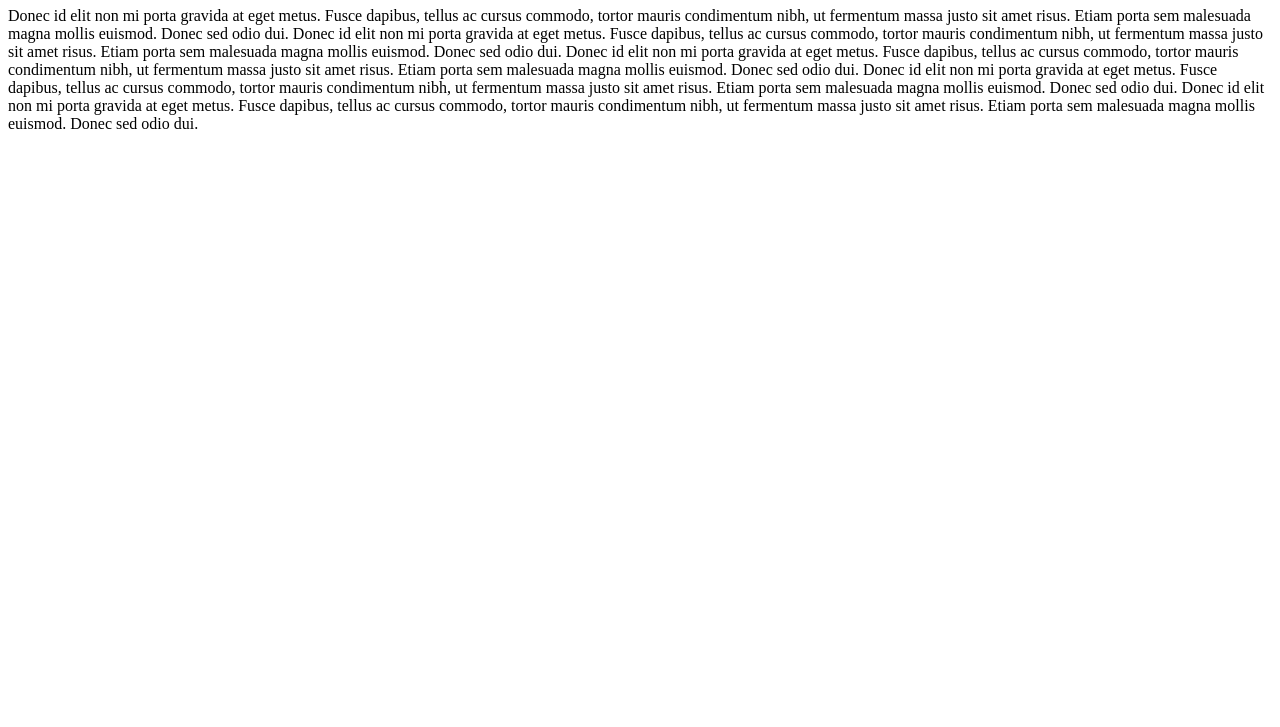
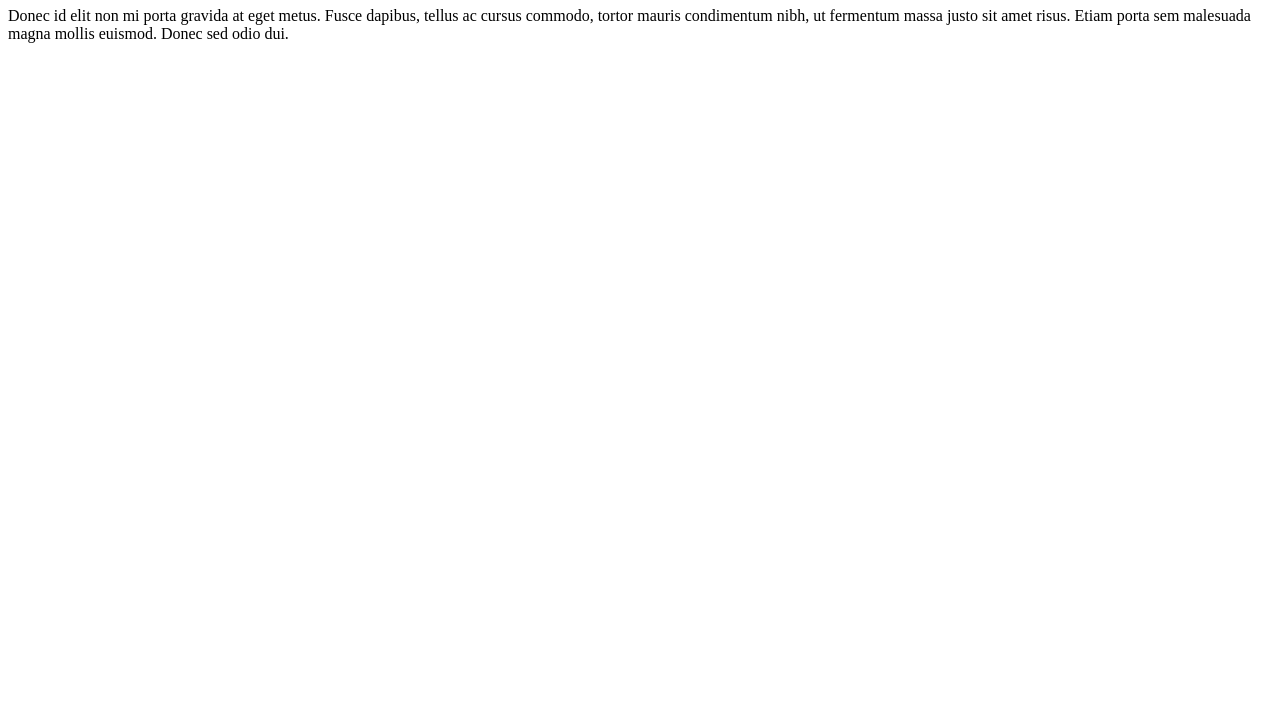
Before and after one commit to zaman-hridoy/git-demo, a plain HTML site: page web/index.html in a window 1280 px wide. Shown: the part 73-800 px from the top of the page. Drawn offline with Linux system fonts and the light colour scheme.

Commit message:
updating index.html

```diff
--- a/web/index.html
+++ b/web/index.html
@@ -7,14 +7,6 @@
 </head>
 <body>
     <h1>Hello, This is test git.</h1>
-    <p>Donec id elit non mi porta gravida at eget metus. Fusce dapibus, tellus ac cursus commodo, tortor mauris condimentum nibh, ut fermentum massa justo sit amet risus. Etiam porta sem malesuada magna mollis euismod. Donec sed odio dui.
-
-        Donec id elit non mi porta gravida at eget metus. Fusce dapibus, tellus ac cursus commodo, tortor mauris condimentum nibh, ut fermentum massa justo sit amet risus. Etiam porta sem malesuada magna mollis euismod. Donec sed odio dui.
-
-        Donec id elit non mi porta gravida at eget metus. Fusce dapibus, tellus ac cursus commodo, tortor mauris condimentum nibh, ut fermentum massa justo sit amet risus. Etiam porta sem malesuada magna mollis euismod. Donec sed odio dui.
-
-        Donec id elit non mi porta gravida at eget metus. Fusce dapibus, tellus ac cursus commodo, tortor mauris condimentum nibh, ut fermentum massa justo sit amet risus. Etiam porta sem malesuada magna mollis euismod. Donec sed odio dui.
-
-        Donec id elit non mi porta gravida at eget metus. Fusce dapibus, tellus ac cursus commodo, tortor mauris condimentum nibh, ut fermentum massa justo sit amet risus. Etiam porta sem malesuada magna mollis euismod. Donec sed odio dui.</p>
+    <p>Donec id elit non mi porta gravida at eget metus. Fusce dapibus, tellus ac cursus commodo, tortor mauris condimentum nibh, ut fermentum massa justo sit amet risus. Etiam porta sem malesuada magna mollis euismod. Donec sed odio dui.</p>
 </body>
 </html>
```
